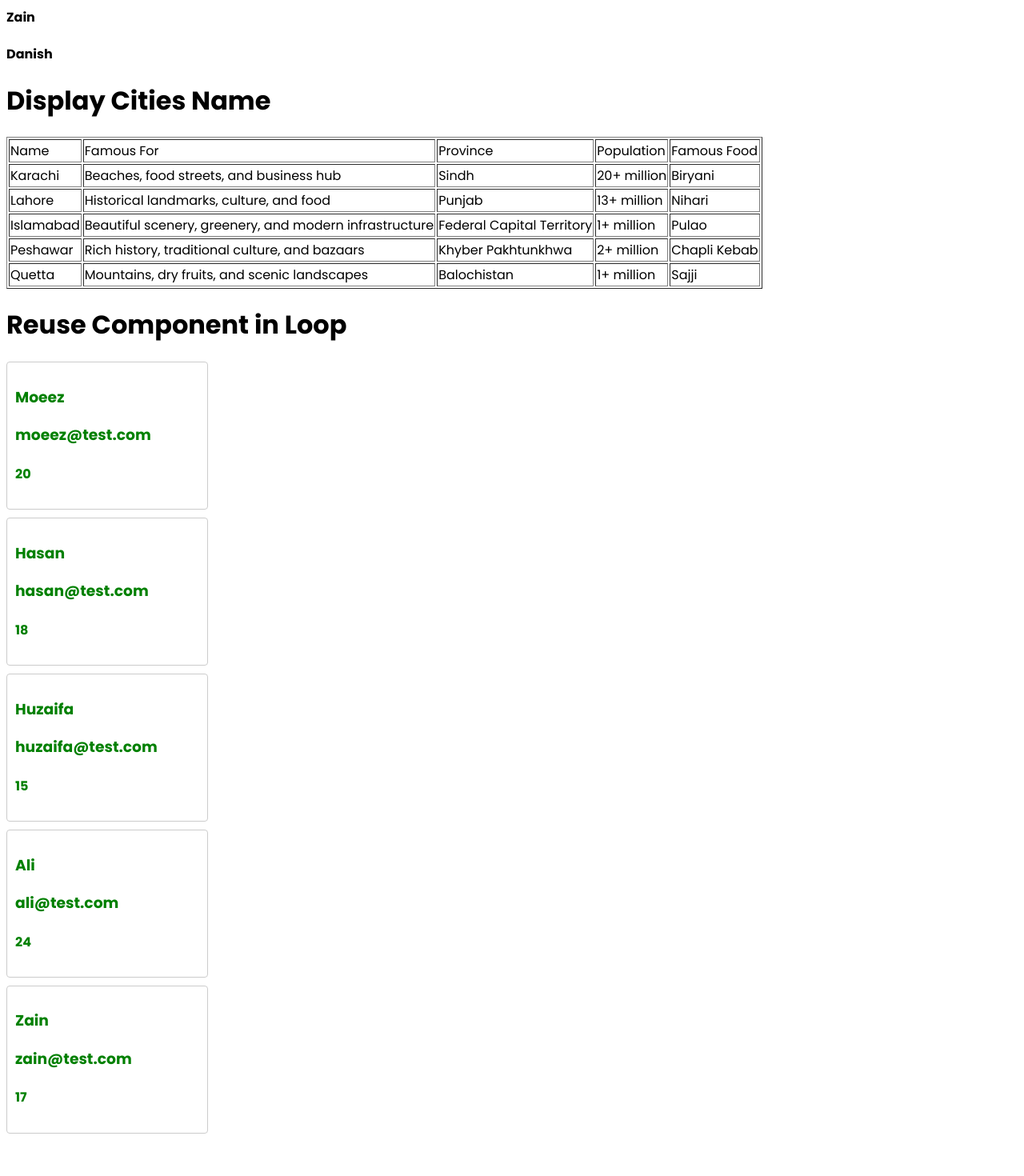
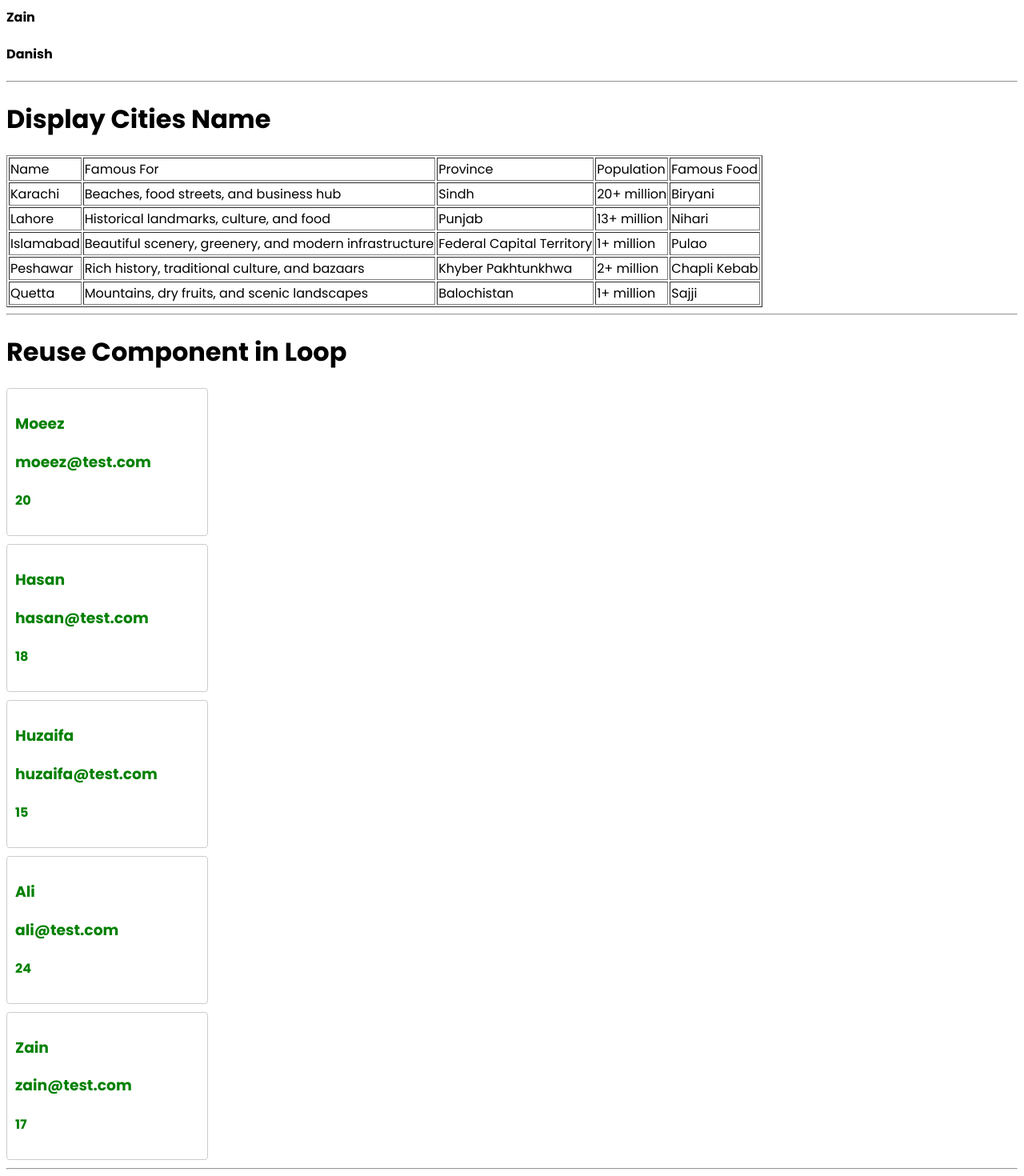
Before and after one commit to MoeezAhmed-Developer/React-Course, a React (Vite) app: page / in a window 1280 px wide. Shown: the part 4849-6319 px from the top of the page at 80% size. Before the commit the page ends 6276 px from the top, so only its background shows below. Built offline with nearby package versions, Linux system fonts and the light colour scheme.

Commit message:
fix: add missing line breaks between components in App

```diff
--- a/src/App.jsx
+++ b/src/App.jsx
@@ -77,9 +77,9 @@ function App() {
       <Radio />
       <Dropdown />
       <hr />
-      <Loop />
-      <CitiesDisplay />
-      <ReuseLoop />
+      <Loop /> <hr />
+      <CitiesDisplay /> <hr />
+      <ReuseLoop /> <hr />
     </>
   );
 }
```
